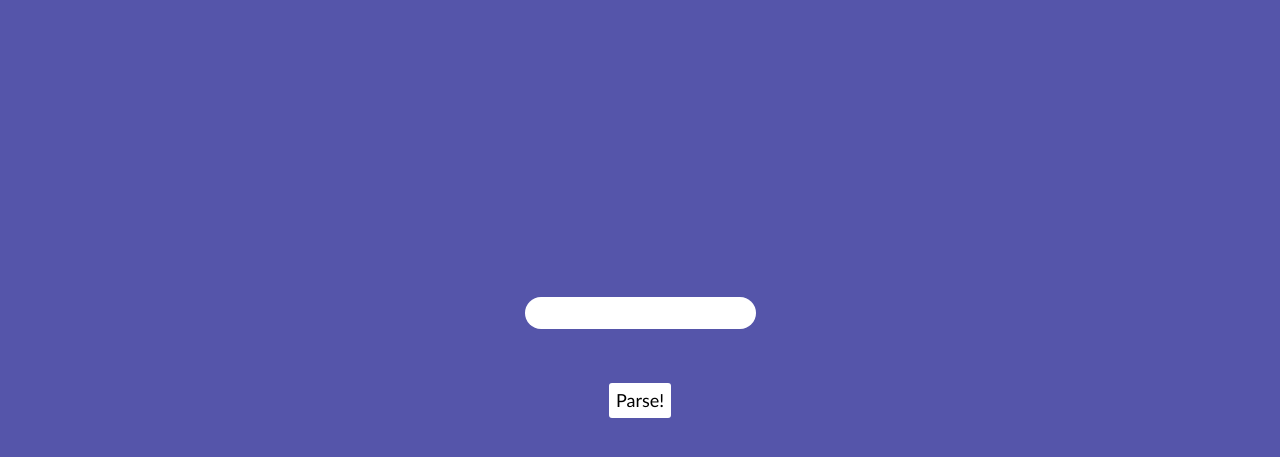
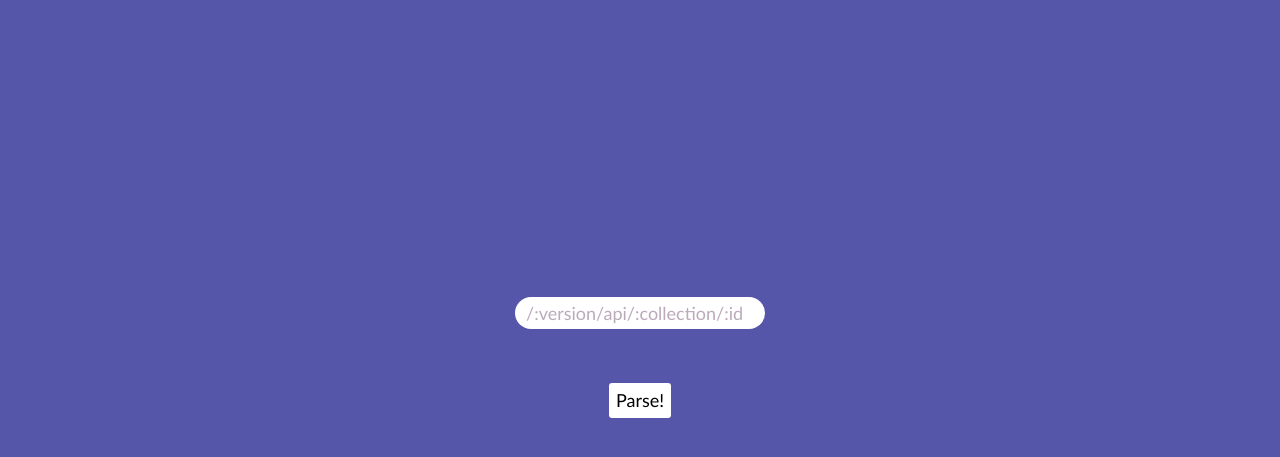
Before and after one commit to zalogon23/urlparserzarate, a plain HTML site: page index.html in a window 1280 px wide. Shown: the part 83-540 px from the top of the page. Drawn offline with Linux system fonts and the light colour scheme.

Commit message:
Url Parser for Rotunda Software by Gonzalo Zarate.

```diff
--- a/index.html
+++ b/index.html
@@ -16,7 +16,7 @@
   </header>
   <main class="parser">
     <div class="fieldgroup">
-      <input type="text" class="field" />
+      <input placeholder="/:version/api/:collection/:id" type="text" class="field" />
       <div class="helper"></div>
     </div>
     <button class="parse-button">Parse!</button>
--- a/style.css
+++ b/style.css
@@ -53,6 +53,11 @@ body{
   padding: calc(var(--paragraph) / 6) calc(var(--paragraph) / 2);
   transition-property: all;
   transition-duration: 200ms;
+  width: 25rem;
+}
+
+.field::placeholder{
+  color: #bab;
 }
 
 .field:focus {
```
